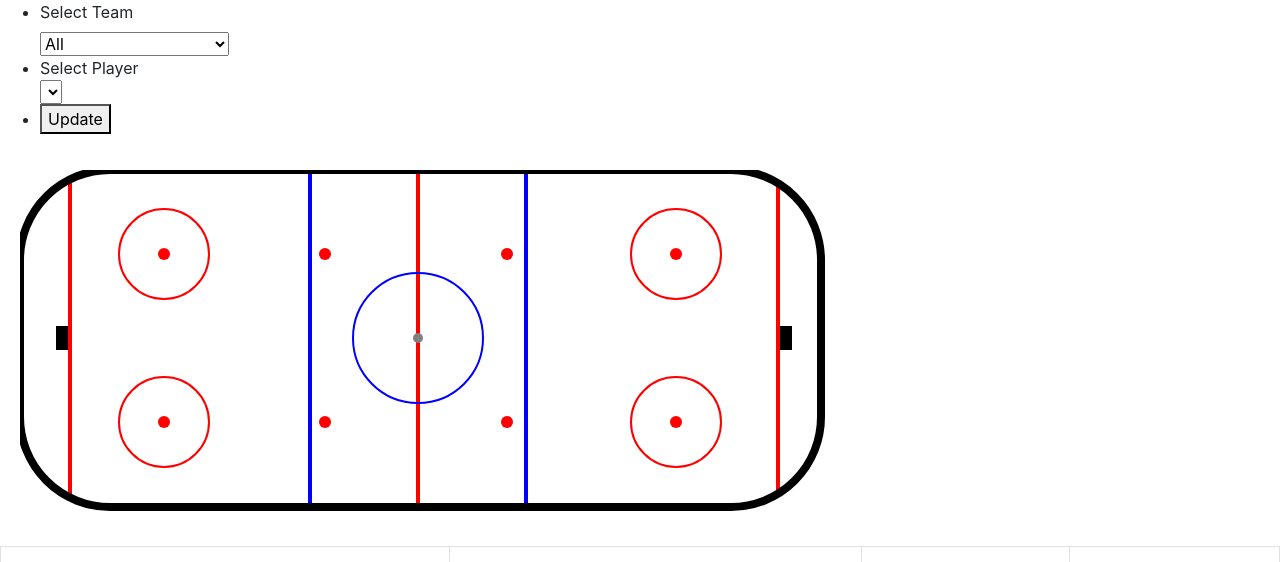
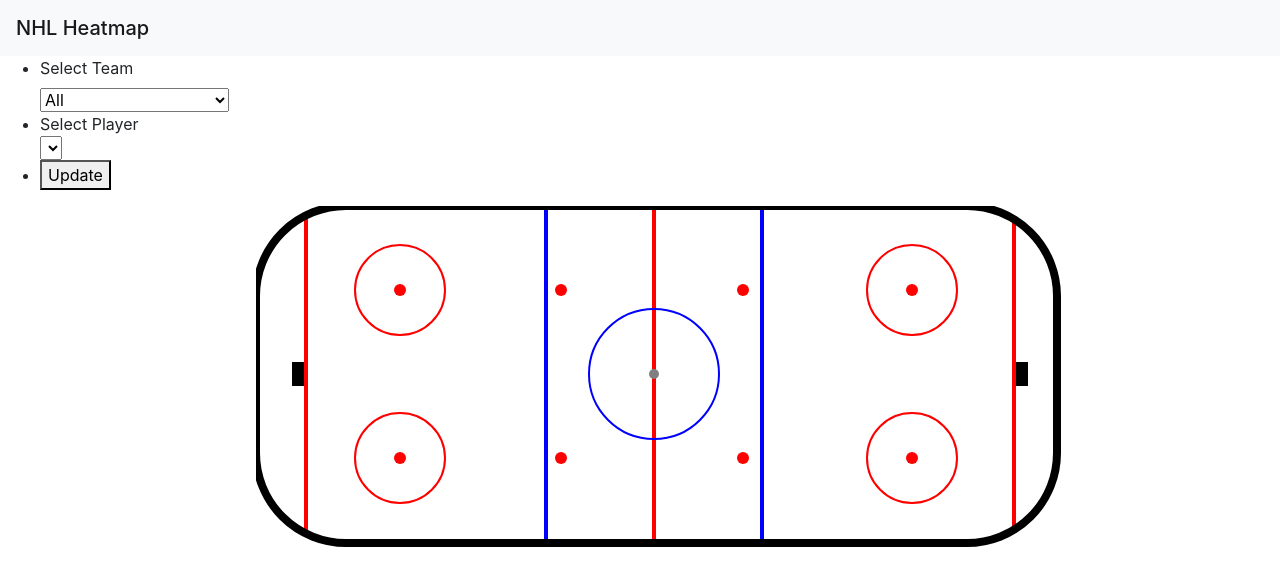
Before and after one commit to ddrossi93/NHL_Heatmap, a Flask app: page / in a window 1280 px wide. Shown: the top 562 px of the page. Run offline with Flask 2, Linux system fonts and the light colour scheme; data that the repository does not hold is empty; some libraries are stand-ins or nearby versions.

Commit message:
Added style and centered rink

```diff
--- /dev/null
+++ b/static/css/style.css
@@ -0,0 +1,4 @@
+.center {
+  margin: 0 auto;
+  width: 60vw;
+};
--- a/templates/index.html
+++ b/templates/index.html
@@ -5,7 +5,7 @@
   <meta charset="utf-8">
   <title>NHL Heatmap</title>
   <link rel="stylesheet" href="https://stackpath.bootstrapcdn.com/bootstrap/4.1.0/css/bootstrap.min.css" integrity="sha384-9gVQ4dYFwwWSjIDZnLEWnxCjeSWFphJiwGPXr1jddIhOegiu1FwO5qRGvFXOdJZ4" crossorigin="anonymous">
-
+  <link rel="stylesheet" href="{{ url_for('static', filename='css/style.css') }}">
   <!-- import d3 -->
   <script src="https://d3js.org/d3.v5.min.js"></script>
   <!-- import plotly -->
@@ -13,6 +13,9 @@
 </head>
 
 <body>
+  <nav class="navbar navbar-light bg-light">
+  <span class="navbar-brand mb-0 h1">NHL Heatmap</span>
+</nav>
   <ul>
     <li>
       <label for="team">Select Team</label>
@@ -34,10 +37,7 @@
       <button type="button" name="button" id="update">Update</button>
     </li>
   </ul>
-
-  <div class='card-body' id='rink1'>
-
-  </div>
+  <div class='center' id='rink1'></div>
   <table class="table table-bordered" id="dataTable" width="100%" cellspacing="0">
     <thead>
       <tr>
```
